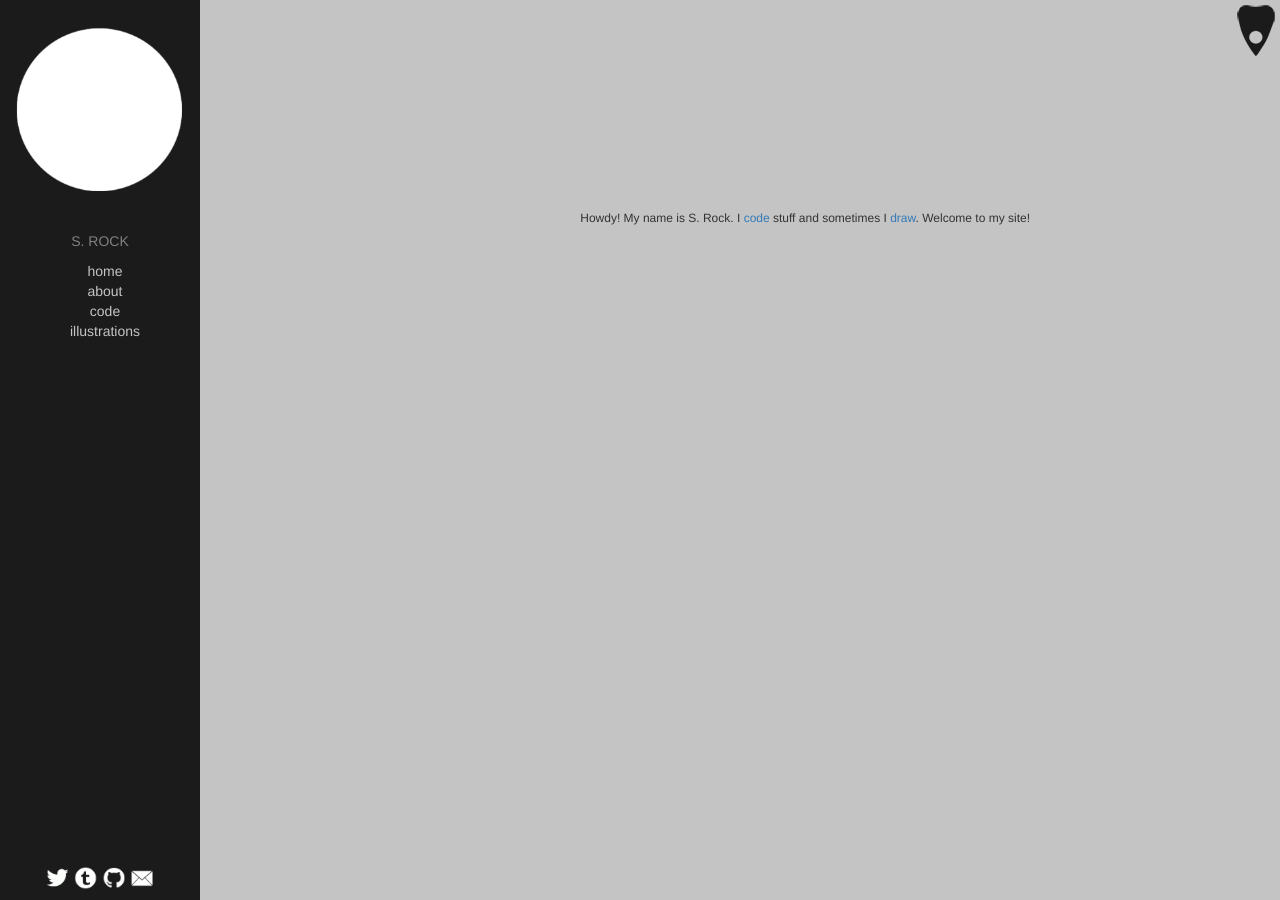
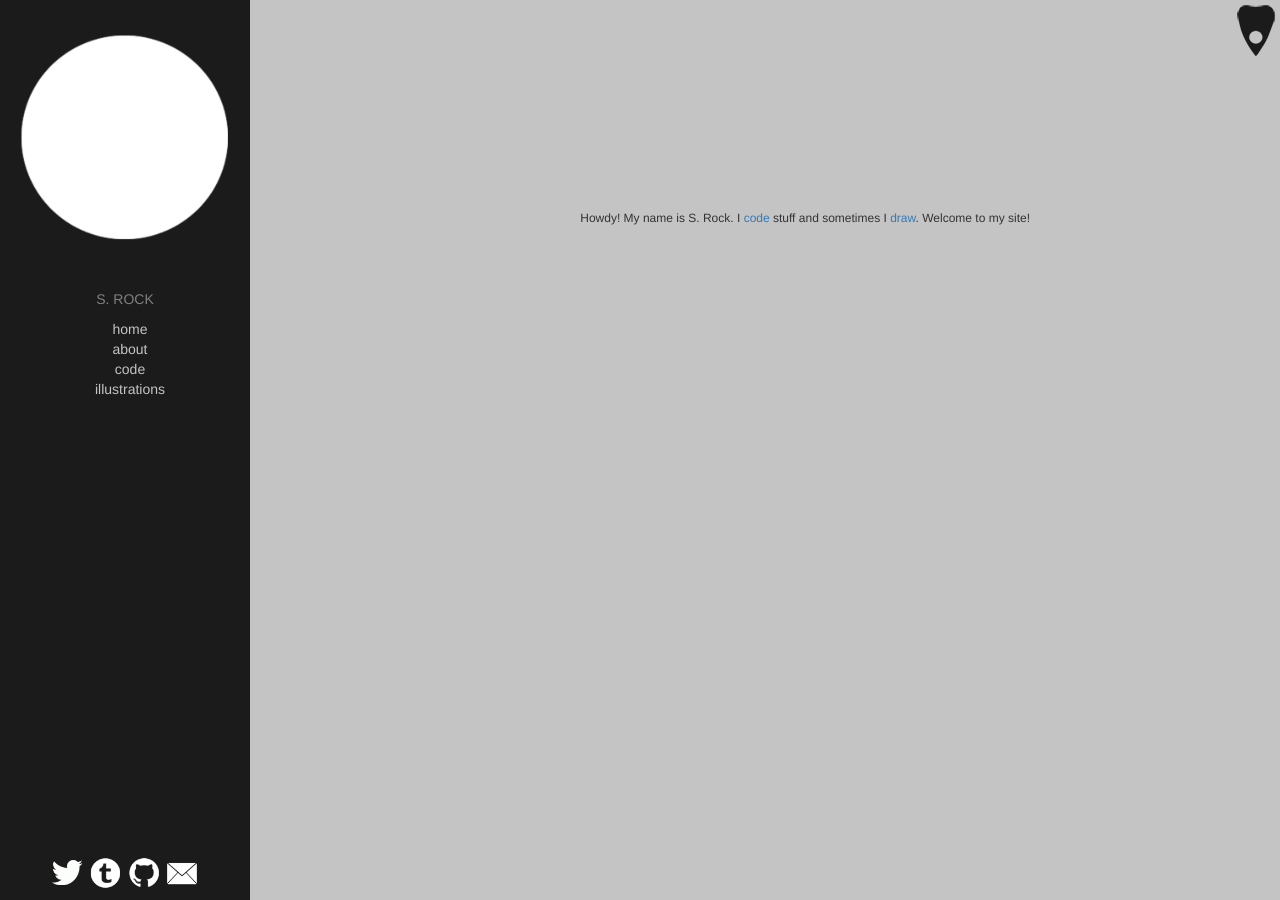
Before and after one commit to Revenir/revenir.github.io, a Jekyll site: the page built from index.html, in a window 1280 px wide. Built offline with Jekyll 4.4.1, drawn with Linux system fonts in a browser that asks for light colours.

Commit message:
Update main.css

```diff
--- a/css/main.css
+++ b/css/main.css
@@ -6,7 +6,7 @@ html{
       display: block;
       position:fixed;
       float: right;
-      width: 200px;
+      width: 250px;
       height: 100%;
       background-color:#1b1b1b;
       overflow: hidden;
@@ -38,7 +38,7 @@ html{
     display: block;
     position: relative;
     float: right;
-    margin-left: 250px;
+    margin-left: 350px;
     margin-top: 200px;
     margin-right: 250px;
     font-size: 12px;
```
